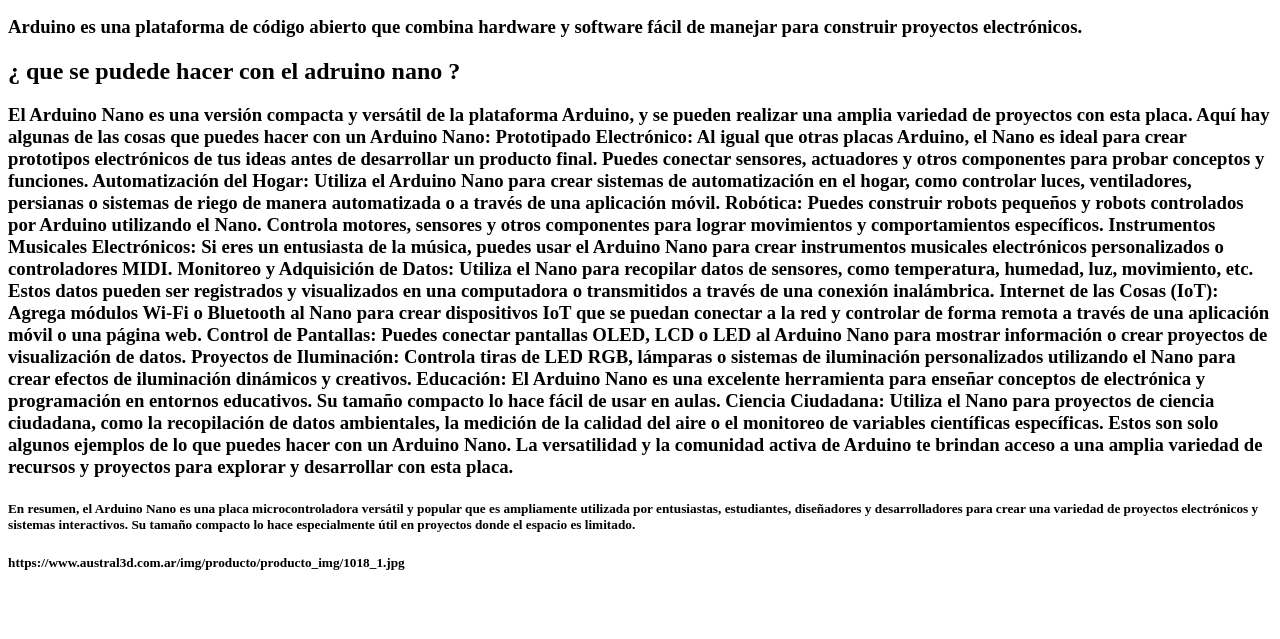
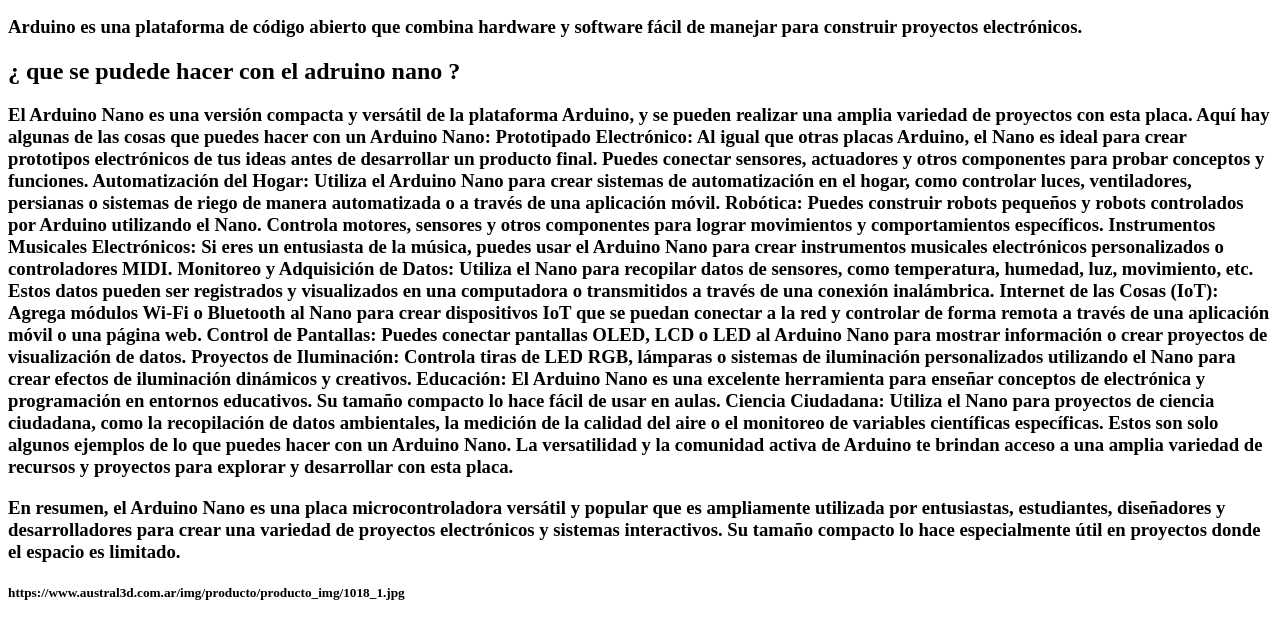
Before and after one commit to juanpaa26/Arduino-nano-, a plain HTML site: page index.html in a window 1280 px wide. Shown: the part 149-788 px from the top of the page. Drawn offline with Linux system fonts and the light colour scheme.

Commit message:
Update index.html

```diff
--- a/index.html
+++ b/index.html
@@ -19,6 +19,6 @@ Educación: El Arduino Nano es una excelente herramienta para enseñar conceptos
 Ciencia Ciudadana: Utiliza el Nano para proyectos de ciencia ciudadana, como la recopilación de datos ambientales, la medición de la calidad del aire o el monitoreo de variables científicas específicas.
 Estos son solo algunos ejemplos de lo que puedes hacer con un Arduino Nano. La versatilidad y la comunidad activa de Arduino te brindan acceso a una amplia variedad de recursos y proyectos para explorar y desarrollar con esta placa.<h3>
 
-<h5>En resumen, el Arduino Nano es una placa microcontroladora versátil y popular que es ampliamente utilizada por entusiastas, estudiantes, diseñadores y desarrolladores para crear una variedad de proyectos electrónicos y sistemas interactivos.
-Su tamaño compacto lo hace especialmente útil en proyectos donde el espacio es limitado.</h5>
+<h3>En resumen, el Arduino Nano es una placa microcontroladora versátil y popular que es ampliamente utilizada por entusiastas, estudiantes, diseñadores y desarrolladores para crear una variedad de proyectos electrónicos y sistemas interactivos.
+Su tamaño compacto lo hace especialmente útil en proyectos donde el espacio es limitado.</h3>
 <h5>https://www.austral3d.com.ar/img/producto/producto_img/1018_1.jpg<h5>
```
